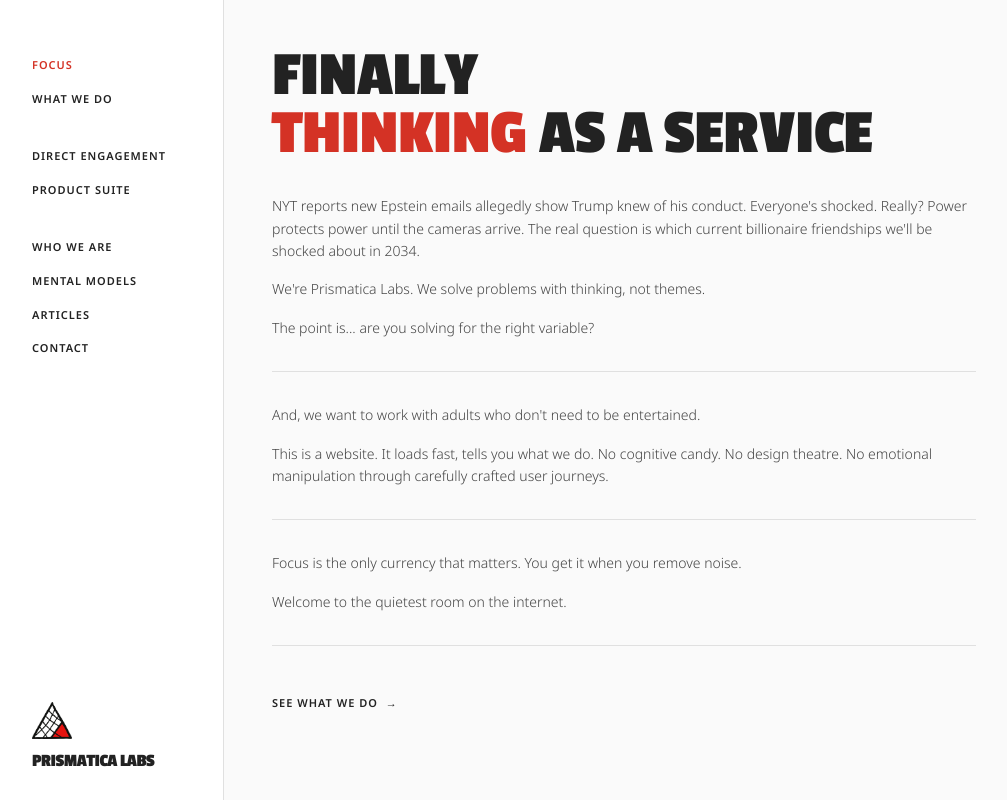
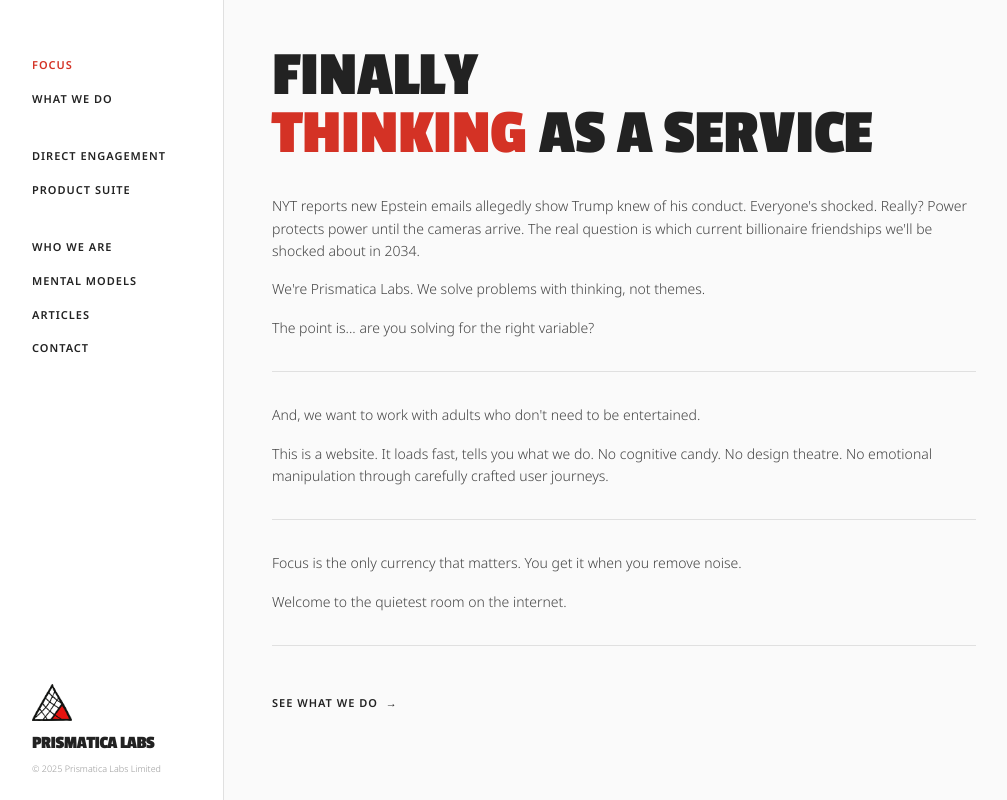
Before and after one commit to RayPrismatica/prismatica-website-fire, a Next.js app: page / in a window 1280 px wide. Shown: the whole page, without its empty margins (16-1023 px from the left). Built offline with nearby package versions, Linux system fonts and the light colour scheme.

Commit message:
Update Sidebar.tsx

```diff
--- a/components/Sidebar.tsx
+++ b/components/Sidebar.tsx
@@ -168,6 +168,7 @@ export default function Sidebar() {
           style={{ width: '40px', height: 'auto', marginBottom: '8px' }}
         />
         <h1 style={{ fontFamily: 'var(--font-passion), sans-serif', fontSize: '18px', fontWeight: 600, letterSpacing: '-0.5px', margin: 0, textAlign: 'left' }}>PRISMATICA LABS</h1>
+        <p style={{ fontFamily: '"Noto Sans", sans-serif', fontSize: '9px', color: '#999', margin: '4px 0 0 0', textAlign: 'left' }}>© 2025 Prismatica Labs Limited</p>
       </div>
     </nav>
   );
```
